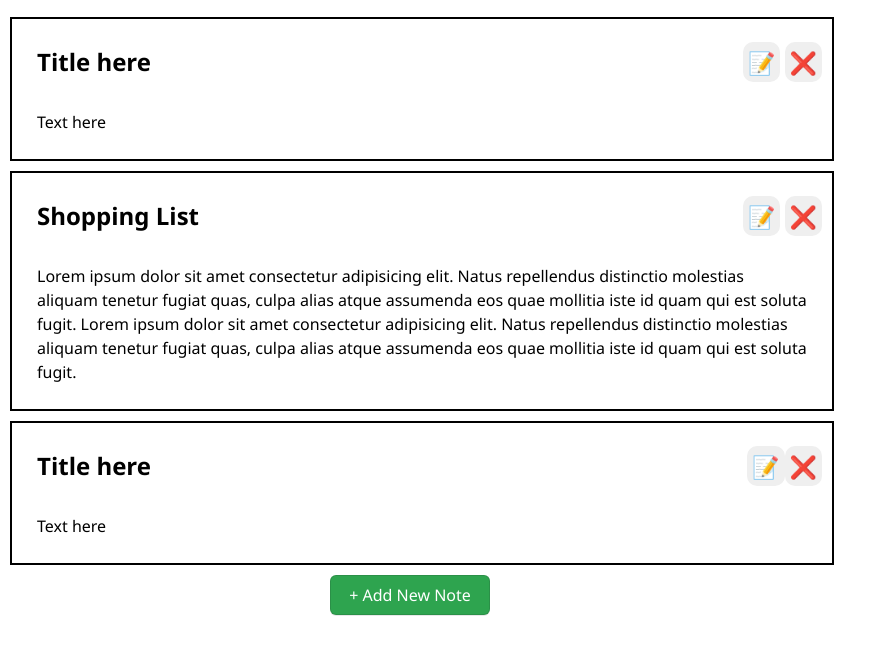
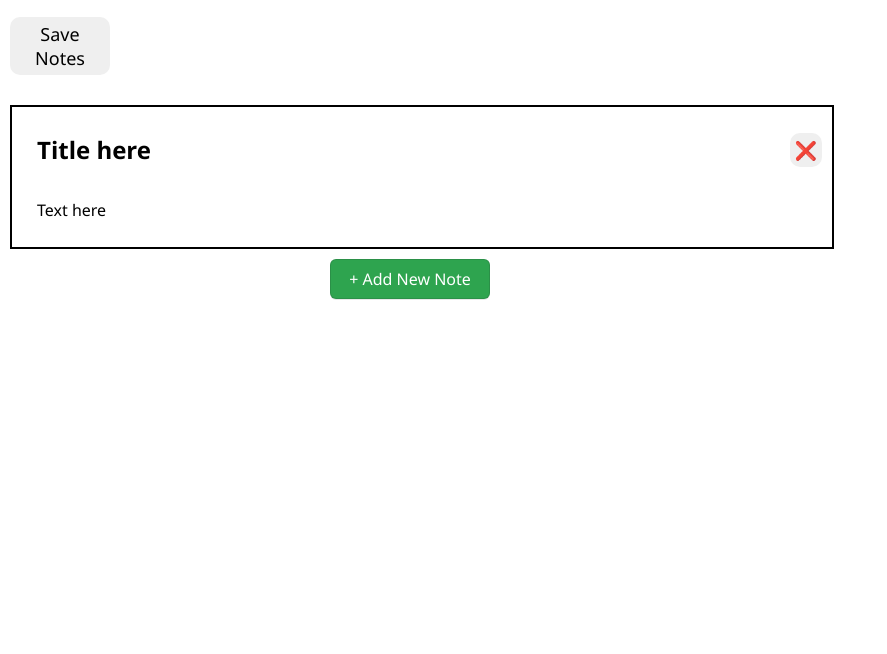
Before and after one commit to juicegod53/notes, a plain HTML site: page index.html in a window 1280 px wide. Both pictures are taken after a click on the button "+ Add New Note". Shown: the part 66-720 px from the top of the page, without its empty margins (0-887 px from the left). Drawn offline with Linux system fonts and the light colour scheme.

Commit message:
Can edit and save notes

```diff
--- a/index.html
+++ b/index.html
@@ -8,27 +8,8 @@
 </head>
 <body>
     <h1>Notes</h1>
+    <button id="save">Save Notes</button>
     <div id="notes-container">
-        <div class="note">
-            <div class="note-top">
-                <h2 class="note-title">Title here</h2>
-                <div class="note-buttons">
-                    <button>📝</button>
-                    <button>❌</button>
-                </div>
-            </div>
-            <p class="note-text">Text here</p>
-        </div>
-        <div class="note">
-            <div class="note-top">
-                <h2 class="note-title">Shopping List</h2>
-                <div class="note-buttons">
-                    <button>📝</button>
-                    <button>❌</button>
-                </div>
-            </div>
-            <p class="note-text">Lorem ipsum dolor sit amet consectetur adipisicing elit. Natus repellendus distinctio molestias aliquam tenetur fugiat quas, culpa alias atque assumenda eos quae mollitia iste id quam qui est soluta fugit. Lorem ipsum dolor sit amet consectetur adipisicing elit. Natus repellendus distinctio molestias aliquam tenetur fugiat quas, culpa alias atque assumenda eos quae mollitia iste id quam qui est soluta fugit.</p>
-        </div>
         <button id="new">+ Add New Note</button>
     </div>
     <script src="script.js"></script>
--- a/script.js
+++ b/script.js
@@ -1,4 +1,15 @@
-function createNote() {
+function loadNotes() {
+    let jsonNotes = localStorage.getItem("notes")
+
+    if (jsonNotes) {
+        let notes = JSON.parse(jsonNotes)
+        for (let i = 0; i < notes.length; i++) {
+            createNote(null, notes[i][0], notes[i][1])
+        }
+    }
+}
+
+function createNote(e, title = "Title here", text = "Text here") {
     const note = document.createElement('div');
     note.className = 'note';
 
@@ -7,31 +18,33 @@ function createNote() {
 
     const noteTitle = document.createElement('h2');
     noteTitle.className = 'note-title';
-    noteTitle.textContent = 'Title here';
+    noteTitle.textContent = title;
+    noteTitle.setAttribute('contenteditable', 'true')
 
-    const noteButtons = document.createElement('div');
-    noteButtons.className = 'note-buttons';
+    // const noteButtons = document.createElement('div');
+    // noteButtons.className = 'note-buttons';
 
-    const editButton = document.createElement('button');
-    editButton.textContent = '📝';
+    // const editButton = document.createElement('button');
+    // editButton.textContent = '📝';
 
     const deleteButton = document.createElement('button');
     deleteButton.textContent = '❌';
-    deleteButton.addEventListener("click", function() {
-        if (confirm("Are you sure you want to delete this note?") == true) {
+    deleteButton.addEventListener('click', function() {
+        if (confirm('Are you sure you want to delete this note?') == true) {
             note.remove()
         }
     })
 
-    noteButtons.appendChild(editButton);
-    noteButtons.appendChild(deleteButton);
+    // noteButtons.appendChild(editButton);
+    // noteButtons.appendChild(deleteButton);
 
     noteTop.appendChild(noteTitle);
-    noteTop.appendChild(noteButtons);
+    noteTop.appendChild(deleteButton);
 
     const noteText = document.createElement('p');
     noteText.className = 'note-text';
-    noteText.textContent = 'Text here';
+    noteText.textContent = text;
+    noteText.setAttribute('contenteditable', 'true')
 
     note.appendChild(noteTop);
     note.appendChild(noteText);
@@ -41,4 +54,25 @@ function createNote() {
     notesContainer.insertBefore(note, lastElement)
 }
 
-document.getElementById('new').addEventListener("click", createNote)
+function saveNotes() {
+    const notesContainer = document.getElementById('notes-container')
+    let notesList = []
+
+    for (let i = 0; i < notesContainer.children.length -1; i++) {
+
+        const note = notesContainer.children[i]
+        const noteTitle = note.firstElementChild.firstElementChild.textContent
+        const noteText = note.lastElementChild.textContent
+
+        notesList.push([noteTitle, noteText])
+    }
+
+    const jsonNotes = JSON.stringify(notesList)
+    localStorage.setItem("notes", jsonNotes)
+}
+
+loadNotes()
+
+document.getElementById('new').addEventListener('click', createNote)
+
+document.getElementById('save').addEventListener('click', saveNotes)
--- a/styles.css
+++ b/styles.css
@@ -44,7 +44,7 @@ h1 {
 }
 
 button {
-    font-size: 22px;
+    font-size: 18px;
     border: none;
     padding: 5px;
     border-radius: 10px;
@@ -77,3 +77,8 @@ button:active {
 #new:active {
   background-color: #298e46;
 }
+
+#save {
+    margin: 0 0 30px 10px;
+    width: 100px;
+}
```
